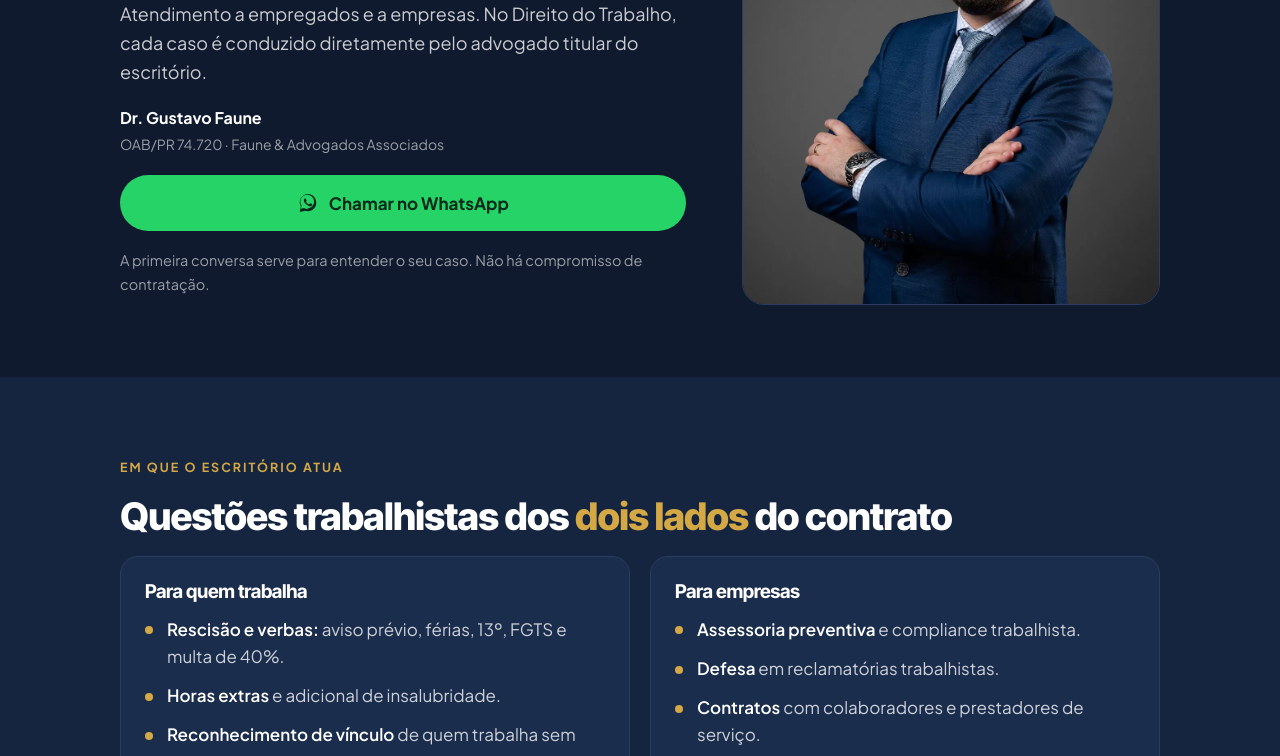
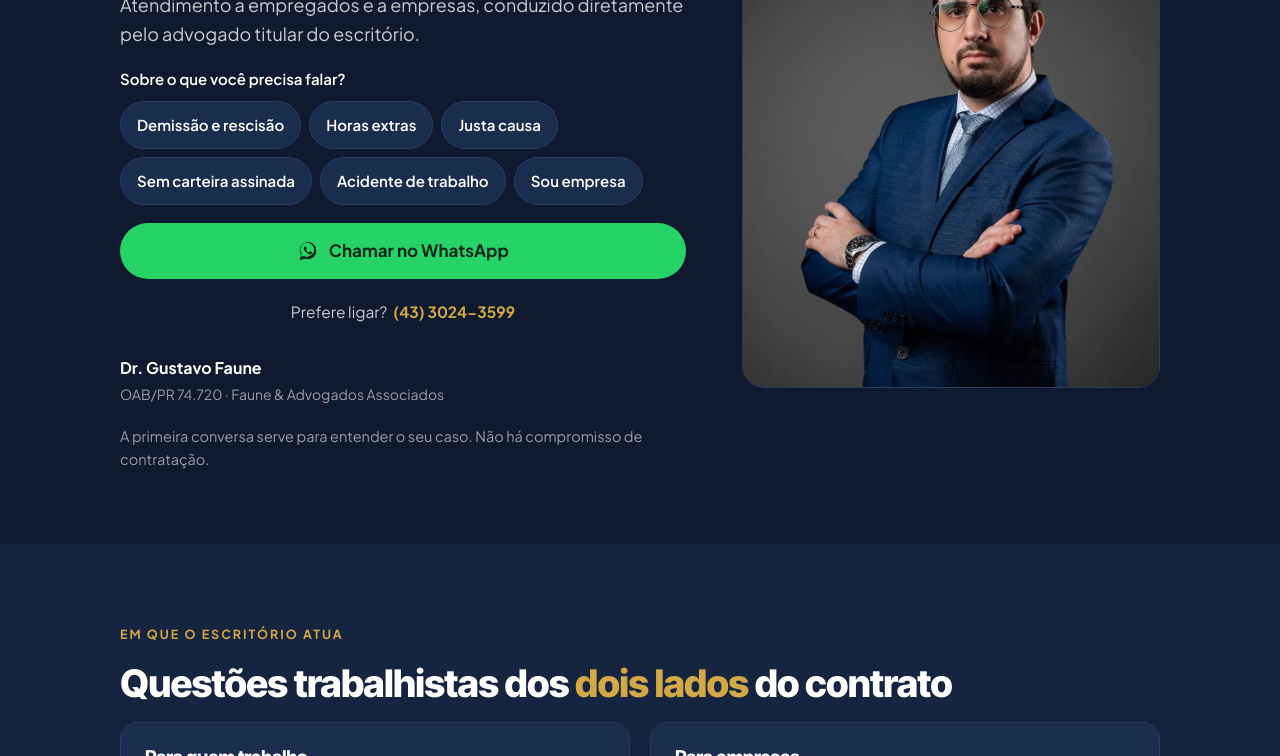
Before and after one commit to tanielson/faune, a plain HTML site: page trabalhista.html in a window 1280 px wide. Shown: the part 344-1100 px from the top of the page. Drawn offline with Linux system fonts and the light colour scheme.

Commit message:
feat: primeira tela da página trabalhista com assuntos e telefone clicável
Botões de assunto abrem o WhatsApp com o tema na mensagem; telefone fixo
clicável abaixo do botão principal, com evento contato_telefone.

```diff
--- a/trabalhista.html
+++ b/trabalhista.html
@@ -89,6 +89,14 @@
   .btn-wa:focus-visible, .top-link:focus-visible, summary:focus-visible { outline: 3px solid var(--brand); outline-offset: 3px; }
   .note { font-size: 14.5px; color: var(--ink-mute); }
 
+  .ask { font-size: 15px; font-weight: 600; color: var(--ink); }
+  .chips { display: flex; flex-wrap: wrap; gap: 8px; margin-top: -8px; }
+  .chip { display: inline-flex; align-items: center; min-height: 48px; padding: 10px 16px; border-radius: 100px; border: 1.5px solid var(--line); background: var(--bg-3); color: var(--ink); font-size: 15px; font-weight: 600; text-decoration: none; }
+  .chip:hover, .chip:focus-visible { border-color: var(--brand); color: var(--brand); }
+  .chip:focus-visible, .tel:focus-visible { outline: 3px solid var(--brand); outline-offset: 3px; }
+  .tel { display: inline-flex; align-items: center; justify-content: center; min-height: 48px; color: var(--ink-soft); font-size: 15.5px; text-decoration: none; margin-top: -8px; }
+  .tel b { color: var(--brand); margin-left: 6px; }
+
   .cols { display: grid; gap: 20px; }
   .card { background: var(--bg-3); border: 1px solid var(--line); border-radius: 18px; padding: 24px; }
   .card ul { margin: 14px 0 0; padding: 0; list-style: none; display: grid; gap: 12px; }
@@ -148,14 +156,24 @@
     <div class="stack">
       <p class="eyebrow">Londrina/PR · presencial ou por vídeo</p>
       <h1>Advogado trabalhista em <span class="gold">Londrina</span></h1>
-      <p class="lede">Atendimento a empregados e a empresas. No Direito do Trabalho, cada caso é conduzido diretamente pelo advogado titular do escritório.</p>
+      <p class="lede">Atendimento a empregados e a empresas, conduzido diretamente pelo advogado titular do escritório.</p>
+      <p class="ask">Sobre o que você precisa falar?</p>
+      <div class="chips">
+        <a class="chip" data-wa data-cta="assunto-demissao" data-assunto="demissão e rescisão" href="https://wa.me/5543999683380" target="_blank" rel="noopener">Demissão e rescisão</a>
+        <a class="chip" data-wa data-cta="assunto-horas-extras" data-assunto="horas extras" href="https://wa.me/5543999683380" target="_blank" rel="noopener">Horas extras</a>
+        <a class="chip" data-wa data-cta="assunto-justa-causa" data-assunto="justa causa" href="https://wa.me/5543999683380" target="_blank" rel="noopener">Justa causa</a>
+        <a class="chip" data-wa data-cta="assunto-sem-carteira" data-assunto="trabalho sem carteira assinada" href="https://wa.me/5543999683380" target="_blank" rel="noopener">Sem carteira assinada</a>
+        <a class="chip" data-wa data-cta="assunto-acidente" data-assunto="acidente de trabalho" href="https://wa.me/5543999683380" target="_blank" rel="noopener">Acidente de trabalho</a>
+        <a class="chip" data-wa data-cta="assunto-empresa" data-assunto="uma questão trabalhista da minha empresa" href="https://wa.me/5543999683380" target="_blank" rel="noopener">Sou empresa</a>
+      </div>
+      <a class="btn-wa" data-wa data-cta="hero" href="https://wa.me/5543999683380?text=Ol%C3%A1%21%20Vim%20pelo%20site%20e%20gostaria%20de%20falar%20sobre%20uma%20quest%C3%A3o%20trabalhista." target="_blank" rel="noopener"><svg viewBox="0 0 32 32" width="22" height="22" fill="currentColor" aria-hidden="true">
+    <path d="M16.003 3C9.38 3 4 8.38 4 15.003c0 2.117.553 4.184 1.604 6.01L4 29l8.18-1.57a11.94 11.94 0 0 0 3.823.626h.001c6.623 0 12.003-5.38 12.003-12.003C28.007 8.38 22.627 3 16.003 3zm0 21.94h-.001a9.93 9.93 0 0 1-5.06-1.386l-.363-.215-4.854.932.94-4.732-.236-.376a9.91 9.91 0 0 1-1.52-5.293c0-5.49 4.467-9.957 9.96-9.957 2.66 0 5.16 1.037 7.04 2.92a9.89 9.89 0 0 1 2.916 7.04c0 5.49-4.467 9.957-9.957 9.957zm5.462-7.456c-.3-.15-1.77-.873-2.045-.973-.274-.1-.474-.15-.673.15-.2.3-.773.973-.948 1.173-.174.2-.349.225-.648.075-.3-.15-1.264-.466-2.408-1.485-.89-.794-1.49-1.774-1.665-2.074-.174-.3-.019-.462.131-.611.135-.134.3-.349.45-.524.149-.174.199-.3.299-.499.1-.2.05-.374-.025-.524-.075-.15-.673-1.623-.923-2.223-.243-.583-.49-.504-.673-.513l-.574-.01c-.2 0-.524.075-.798.374-.274.3-1.047 1.023-1.047 2.496 0 1.473 1.072 2.896 1.222 3.096.15.2 2.11 3.222 5.115 4.518.715.309 1.272.493 1.707.631.717.228 1.37.196 1.886.119.575-.086 1.77-.724 2.02-1.423.25-.699.25-1.298.175-1.423-.075-.124-.274-.199-.574-.349z"/>
+  </svg>Chamar no WhatsApp</a>
+      <a class="tel" href="tel:+554330243599" data-cta="telefone-hero">Prefere ligar? <b>(43) 3024-3599</b></a>
       <div class="who">
         <img src="/public/dr-gustavo.webp" alt="Dr. Gustavo Faune" width="1066" height="1213" />
         <div><strong>Dr. Gustavo Faune</strong><span>OAB/PR 74.720 · Faune &amp; Advogados Associados</span></div>
       </div>
-      <a class="btn-wa" data-wa data-cta="hero" href="https://wa.me/5543999683380?text=Ol%C3%A1%21%20Vim%20pelo%20site%20e%20gostaria%20de%20falar%20sobre%20uma%20quest%C3%A3o%20trabalhista." target="_blank" rel="noopener"><svg viewBox="0 0 32 32" width="22" height="22" fill="currentColor" aria-hidden="true">
-    <path d="M16.003 3C9.38 3 4 8.38 4 15.003c0 2.117.553 4.184 1.604 6.01L4 29l8.18-1.57a11.94 11.94 0 0 0 3.823.626h.001c6.623 0 12.003-5.38 12.003-12.003C28.007 8.38 22.627 3 16.003 3zm0 21.94h-.001a9.93 9.93 0 0 1-5.06-1.386l-.363-.215-4.854.932.94-4.732-.236-.376a9.91 9.91 0 0 1-1.52-5.293c0-5.49 4.467-9.957 9.96-9.957 2.66 0 5.16 1.037 7.04 2.92a9.89 9.89 0 0 1 2.916 7.04c0 5.49-4.467 9.957-9.957 9.957zm5.462-7.456c-.3-.15-1.77-.873-2.045-.973-.274-.1-.474-.15-.673.15-.2.3-.773.973-.948 1.173-.174.2-.349.225-.648.075-.3-.15-1.264-.466-2.408-1.485-.89-.794-1.49-1.774-1.665-2.074-.174-.3-.019-.462.131-.611.135-.134.3-.349.45-.524.149-.174.199-.3.299-.499.1-.2.05-.374-.025-.524-.075-.15-.673-1.623-.923-2.223-.243-.583-.49-.504-.673-.513l-.574-.01c-.2 0-.524.075-.798.374-.274.3-1.047 1.023-1.047 2.496 0 1.473 1.072 2.896 1.222 3.096.15.2 2.11 3.222 5.115 4.518.715.309 1.272.493 1.707.631.717.228 1.37.196 1.886.119.575-.086 1.77-.724 2.02-1.423.25-.699.25-1.298.175-1.423-.075-.124-.274-.199-.574-.349z"/>
-  </svg>Chamar no WhatsApp</a>
       <p class="note">A primeira conversa serve para entender o seu caso. Não há compromisso de contratação.</p>
     </div>
     <img class="hero-photo" src="/public/dr-gustavo.webp" alt="Dr. Gustavo Faune, advogado trabalhista" width="1066" height="1213" />
@@ -259,9 +277,15 @@
   (function () {
     var q = new URLSearchParams(location.search);
     var google = q.get('utm_source') === 'google' || q.has('gclid') || q.has('gbraid') || q.has('wbraid');
-    var msg = 'Olá! Vim pelo ' + (google ? 'Google' : 'site') + ' e gostaria de falar sobre uma questão trabalhista.';
-    var url = 'https://wa.me/5543999683380?text=' + encodeURIComponent(msg);
-    document.querySelectorAll('[data-wa]').forEach(function (a) { a.href = url; });
+    var msg = 'Olá! Vim pelo ' + (google ? 'Google' : 'site') + ' e gostaria de falar sobre ';
+    // O botão de assunto já leva o tema na mensagem; os demais, o texto geral.
+    document.querySelectorAll('[data-wa]').forEach(function (a) {
+      a.href = 'https://wa.me/5543999683380?text=' + encodeURIComponent(msg + (a.dataset.assunto || 'uma questão trabalhista') + '.');
+    });
+    // Ligação não é link de saída, então o GA4 não registra sozinho.
+    document.querySelectorAll('a[href^="tel:"]').forEach(function (a) {
+      a.addEventListener('click', function () { if (window.gtag) gtag('event', 'contato_telefone', { cta: a.dataset.cta }); });
+    });
 
     // A barra fixa só aparece quando nenhum dos botões grandes está na tela, para não ficarem dois juntos.
     var bar = document.querySelector('.bar'), vistos = new Set();
```
